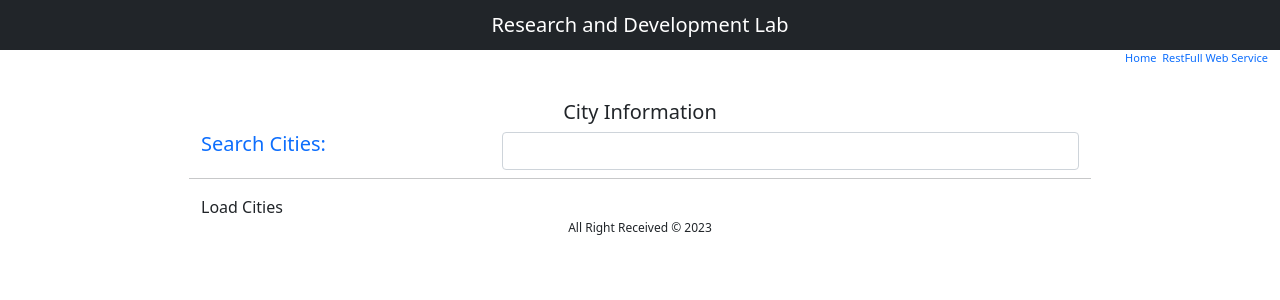
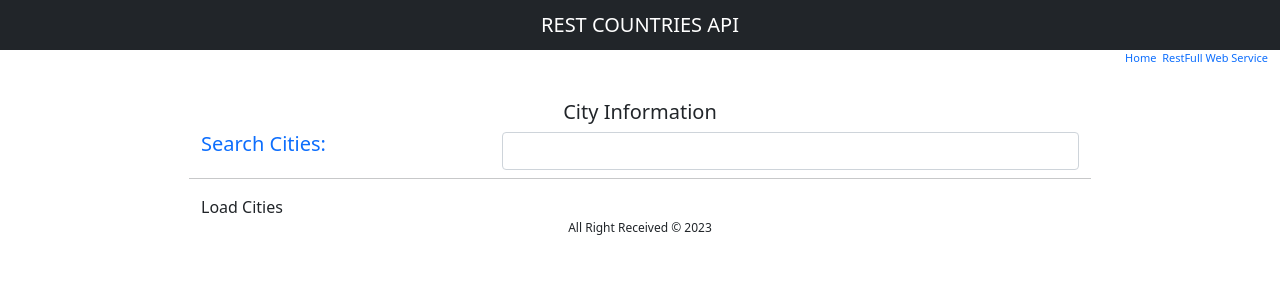
Before and after one commit to Eranda-Uditha/REST-APIs--PHP--MYSQL--AJAX, a PHP site: page /city.php in a window 1280 px wide. Shown: the top 300 px of the page. Run offline with PHP 8.4, Linux system fonts and the light colour scheme.

Commit message:
New commit

```diff
--- a/city.php
+++ b/city.php
@@ -28,7 +28,7 @@
 </head>
 <body>
     <div id="main">
-        <div id="navi" class="bg bg-dark text text-white">Research and Development Lab</div>
+        <div id="navi" class="bg bg-dark text text-white">REST COUNTRIES API</div>
         <div id="navi_link" class="container-fluid">
             <a class="list" href="index.php">Home</a>&nbsp;
             <a class="list" href="rest.php">RestFull Web Service</a>
--- a/citydetails.php
+++ b/citydetails.php
@@ -37,7 +37,7 @@ if ($error) {
 </head>
 <body>
 <div id="main">
-            <div id="navi" class="bg bg-dark text text-white">Research and Development Lab </div>
+            <div id="navi" class="bg bg-dark text text-white">REST COUNTRIES API</div>
             <div id="navi_link" class="container-fluid">
                 <a class="list" href="index.php">Home</a>&nbsp;
                 <a class="list" href="rest.php">RestFullWebService</a>&nbsp;
--- a/country.php
+++ b/country.php
@@ -28,7 +28,7 @@
     <body>
 
         <div id="main">
-            <div id="navi" class="bg bg-dark text text-white">Research and Development Lab </div>
+            <div id="navi" class="bg bg-dark text text-white">REST COUNTRIES API</div>
             <div id="navi_link" class="container-fluid">
                 <a class="list" href="index.php">Home</a>&nbsp;
                 <a class="list" href="rest.php">RestFull Web Service</a>
--- a/countrydetails.php
+++ b/countrydetails.php
@@ -16,7 +16,7 @@
     <body>
 
         <div id="main">
-            <div id="navi" class="bg bg-dark text text-white">Research and Development Lab </div>
+            <div id="navi" class="bg bg-dark text text-white">REST COUNTRIES API </div>
             <div id="navi_link" class="container-fluid">
                 <a class="list" href="index.php">Home</a>&nbsp;
                 <a class="list" href="rest.php">RestFull Web Service</a>
--- a/covid19.php
+++ b/covid19.php
@@ -40,7 +40,7 @@ if ($err) {
 </head>
 <body >
 <div id="main">
-            <div id="navi" class="bg bg-dark text text-white">Research and Development Lab </div>
+            <div id="navi" class="bg bg-dark text text-white">REST COUNTRIES API </div>
             <div id="navi_link" class="container-fluid">
                 <a class="list" href="index.php">Home</a>&nbsp;
                 <a class="list" href="rest.php">RestFull Web Service</a>&nbsp;
--- a/covid19chart.php
+++ b/covid19chart.php
@@ -72,7 +72,7 @@ if ($err) {
 </head>
 <body>
 <div id="main">
-    <div id="navi" class="bg bg-dark text text-white">Research and Development Lab</div>
+    <div id="navi" class="bg bg-dark text text-white">REST COUNTRIES API</div>
     <div id="navi_link" class="container-fluid">
         <a class="list" href="index.php">Home</a>&nbsp;
         <a class="list" href="rest.php">RestFull Web Service</a>&nbsp;
--- a/covid19save.php
+++ b/covid19save.php
@@ -7,7 +7,7 @@
 </head>
 <body>
 <div id="main">
-    <div id="navi" class="bg bg-dark text text-white">Research and Development Lab</div>
+    <div id="navi" class="bg bg-dark text text-white">REST COUNTRIES API</div>
     <div id="navi_link" class="container-fluid">
         <a class="list" href="index.php">Home</a>&nbsp;
         <a class="list" href="rest.php">RestFull Web Service</a>
--- a/index.php
+++ b/index.php
@@ -7,7 +7,7 @@
     </head>
     <body>
         <div id="main">
-            <div id="navi" >Research and Development Lab
+            <div id="navi" >REST COUNTRIES API
             </div>
             <div id="navi_link" class="container-fluid">
                 <a class="list" href="index.php">Home</a>&nbsp; RestFull Web Service
```
